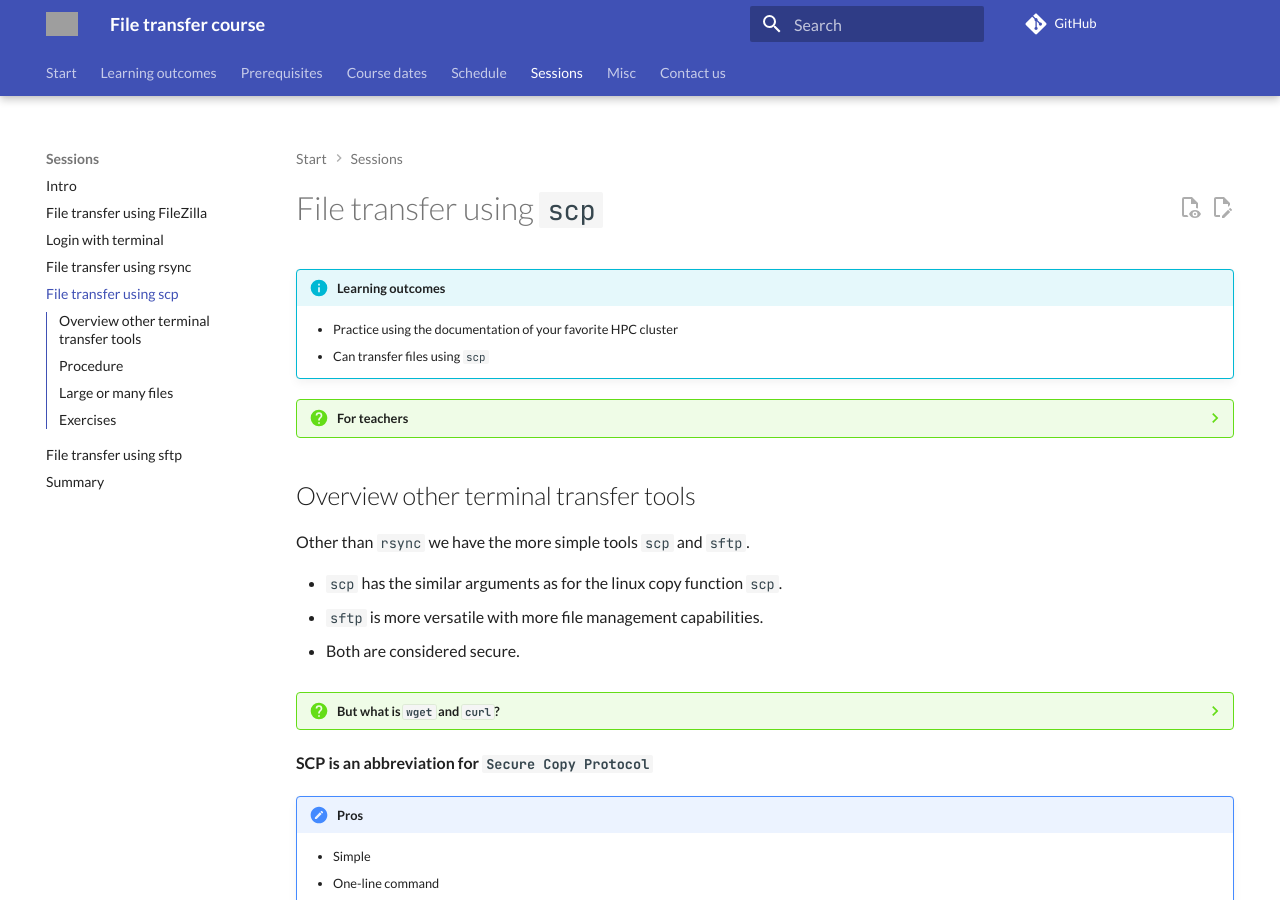
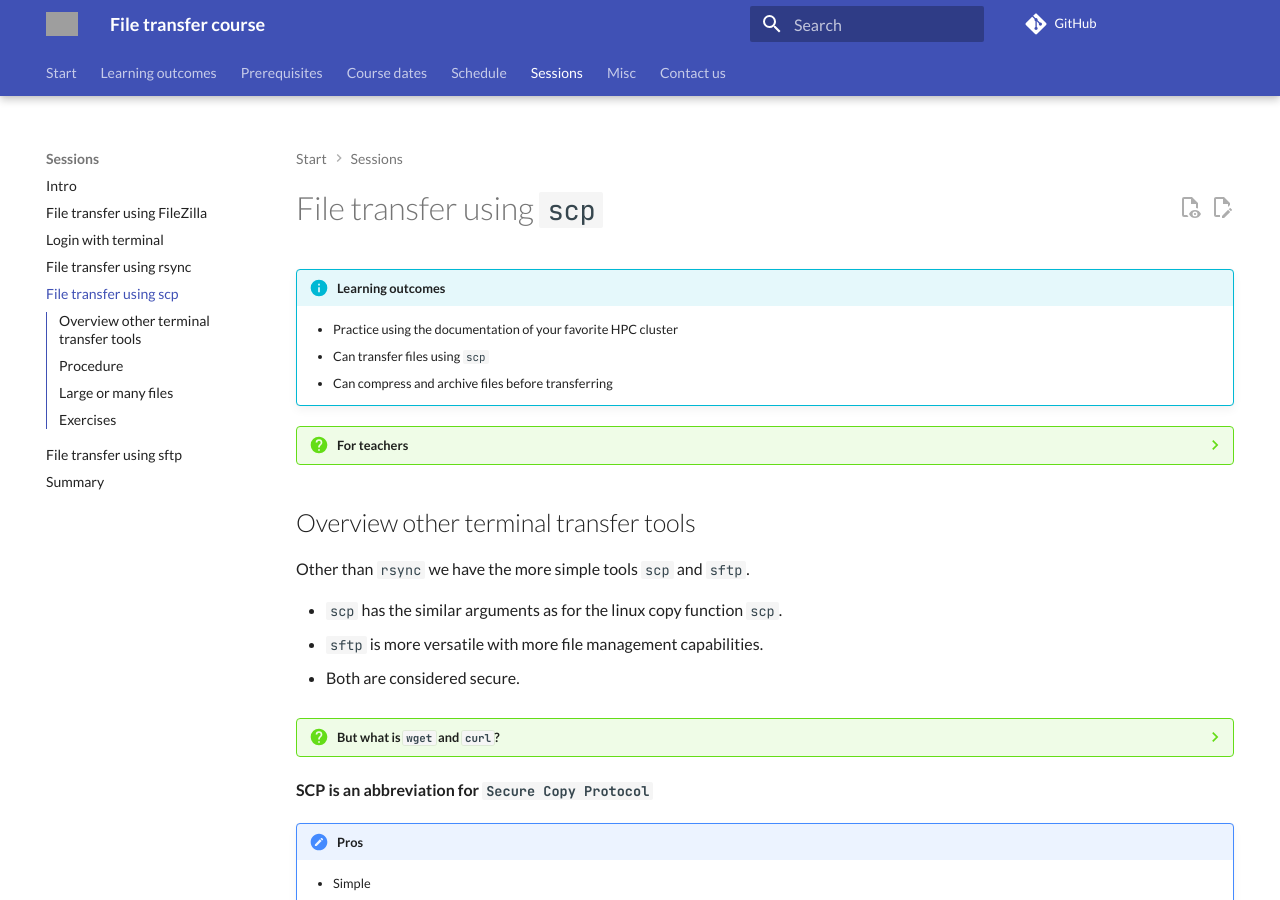
Before and after one commit to UPPMAX/naiss_file_transfer_course, an MkDocs documentation site: the page built from docs/sessions/scp/README.md, in a window 1280 px wide and 900 px high. Built offline with MkDocs 1.6.1 and Material for MkDocs 9.7.7, drawn with Linux system fonts in a browser that asks for light colours; comment, search, counter and statistics services are not loaded; some of the changed lines change nothing that is shown; grey boxes are pictures that could not be loaded.

Commit message:
README.md fixes

````diff
--- a/docs/sessions/scp/README.md
+++ b/docs/sessions/scp/README.md
@@ -12,6 +12,7 @@ tags:
 
     - Practice using the documentation of your favorite HPC cluster
     - Can transfer files using `scp`
+    - Can compress and archive files before transferring
 
 ???- question "For teachers"
 
@@ -30,10 +31,8 @@ tags:
       axisFormat %s
       section First hour
       Prior : prior, 0, 2s
-      Present: present, after prior, 4s
-      %% It took me 6 mins, here I do that time x2
-      Challenge: crit, challenge, after present, 12s
-      %% Here I use the same time it took me to give feedback
+      Present: present, after prior, 3s
+      Challenge: crit, challenge, after present, 10s
       Feedback: feedback, after challenge, 2s
     ```
 
````
